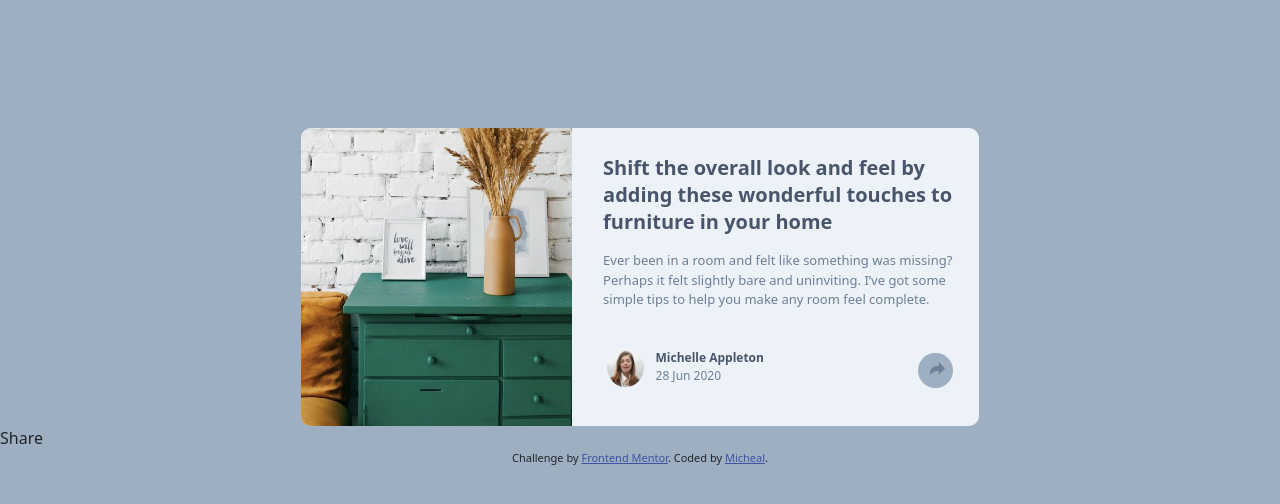
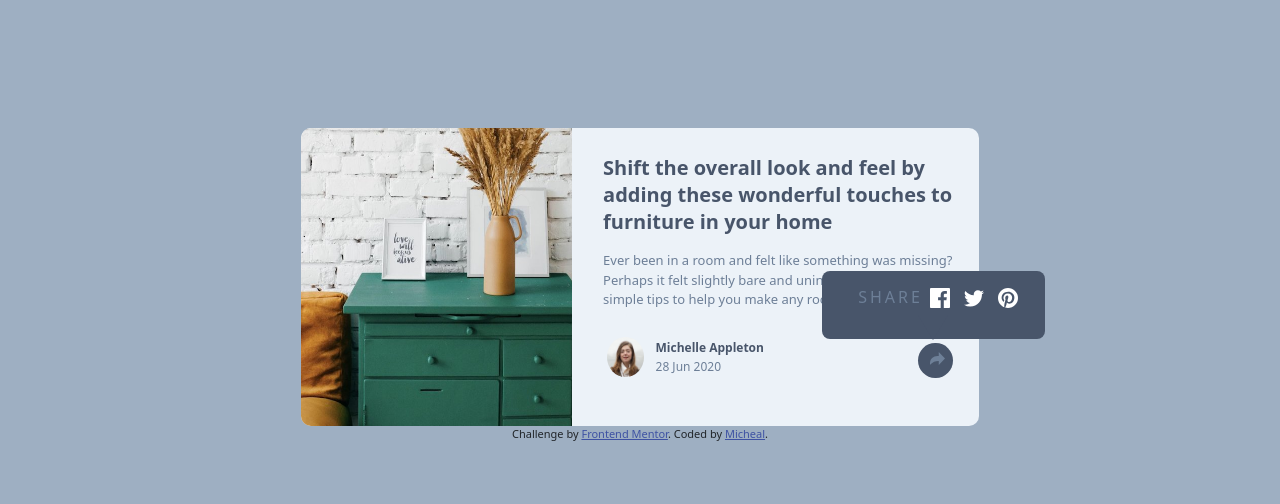
Before and after one commit to alphastand27/article-preview-component-master, a plain HTML site: page index.html in a window 1280 px wide. Both pictures are taken after a click on the button 935 px from the left and 370 px from the top of the page. Drawn offline with nearby package versions, Linux system fonts and the light colour scheme.

Commit message:
js build

```diff
--- a/index.html
+++ b/index.html
@@ -32,18 +32,25 @@
           <h2 id="name" class="row">Michelle Appleton</h2>
           <p id="date" class="row">28 Jun 2020</p>
         </section>
-        <button class="col" type="button"><img id="icon-share" src="images/icon-share.svg" alt="a share icon"></button>
+        <button id="button" class="col" type="button"><img id="icon-share" src="images/icon-share.svg" alt="a share icon"></button>
+        <section id="share-link">
+          <p id="share">SHARE</p>
+          <div id="icon">
+            <a href="#l"><img src="images/icon-facebook.svg" alt="facebook icon"></a>
+            <a href="#l"><img src="images/icon-twitter.svg" alt="twitter icon"></a>
+            <a href="#l"><img src="images/icon-pinterest.svg" alt="pinterest icon"></a>
+          </div>
+          <button id="button2" class="col" type="button"><img id="icon-share" src="images/icon-share.svg" alt="a share icon"></button>
+          <div id="triangle"></div>
+        </section>
       </section>
-    </div>
+    </section>
   </main>
-
-  Share
-
   <footer class="attribution">
     Challenge by <a href="https://www.frontendmentor.io?ref=challenge" target="_blank">Frontend Mentor</a>.
     Coded by <a href="https://www.frontendmentor.io/profile/alphastand27" target="_blank">Micheal</a>.
   </footer>
   <script src="index.js"></script>
-  <!--<script src="https://cdn.jsdelivr.net/npm/bootstrap@5.3.3/dist/js/bootstrap.bundle.min.js" integrity="sha384-YvpcrYf0tY3lHB60NNkmXc5s9fDVZLESaAA55NDzOxhy9GkcIdslK1eN7N6jIeHz" crossorigin="anonymous"></script>-->
+  <script src="https://cdn.jsdelivr.net/npm/bootstrap@5.3.3/dist/js/bootstrap.bundle.min.js" integrity="sha384-YvpcrYf0tY3lHB60NNkmXc5s9fDVZLESaAA55NDzOxhy9GkcIdslK1eN7N6jIeHz" crossorigin="anonymous"></script>
 </body>
 </html>
--- a/index.js
+++ b/index.js
@@ -0,0 +1,21 @@
+const link = document.getElementById('share-link');
+const button = document.getElementById("button");
+const button2 = document.getElementById("button2");
+let displayState = false;
+link.style = 'display: none';
+
+
+const linkDisplay = () => {
+    if (displayState === false) {
+        link.style = 'display: grid';
+        button.style = 'background-color: hsl(217, 19%, 35%)';
+        return displayState = true;
+    } else {
+        link.style = 'display: none';
+        button.style = 'background-color: hsl(212, 23%, 69%)';
+        return displayState = false;
+    }
+};
+
+button.addEventListener('click', linkDisplay);
+button2.addEventListener('click', linkDisplay);
--- a/style.scss
+++ b/style.scss
@@ -1,3 +1,5 @@
+@import url('https://fonts.googleapis.com/css2?family=Manrope:wght@200..800&display=swap');
+
 $Very-Dark-Grayish-Blue: hsl(217, 19%, 35%);
 $Desaturated-Dark-Blue: hsl(214, 17%, 51%);
 $Grayish-Blue: hsl(212, 23%, 69%);
@@ -6,9 +8,11 @@ $Light-Grayish-Blue: hsl(210, 46%, 95%);
 body {
     font-size: 13px;
     background-color: $Grayish-Blue !important;
+    font-family: "Manrope", sans-serif;
 
     #component {
         position: relative;
+        z-index: 0;
         max-width: 375px;
         background-color: $Light-Grayish-Blue;
         margin-top: 10%;
@@ -102,6 +106,48 @@ body {
         }
     }
 
+    #share-link {
+        position: relative;
+        z-index: 2;
+        display: grid;
+        grid-template-columns: 40% 30% 30%;
+        align-items: center;
+        width: 100%;
+        height: 8vh;
+        border-radius: 0 0 10px 10px;
+        background-color: $Very-Dark-Grayish-Blue;
+        margin-top: -17.5%;
+        margin-bottom: 10%;
+
+        #share {
+            color: $Desaturated-Dark-Blue;
+            font-weight: 500;
+            letter-spacing: 5px;
+            margin: 16% auto auto 22%;
+        }
+
+        #icon {
+            display: grid;
+            grid-template-columns: auto auto auto;
+            margin-left: -18%;
+        }
+
+        #button2 {
+            border: none;
+            border-radius: 50%;
+            background-color: $Grayish-Blue;
+            min-width: 33px;
+            height: 33px;
+            padding-bottom: 5%;
+            padding-left: 5%;
+            margin: -8% 0 0 49% !important;
+        }
+
+        #triangle {
+            display: none;
+        }
+    }
+
     .attribution {
         font-size: 11px;
         text-align: center;
@@ -151,7 +197,7 @@ body {
             }
 
             #profile {
-                margin-top: 8%;
+                margin-top: 7% !important;
                 width: 124% !important;
                 height: 10vh !important;
                 margin-left: -13% !important;
@@ -186,4 +232,38 @@ body {
             }
         }
     }
+
+    #share-link {
+        grid-template-columns: 60% 40% !important;
+        max-width: 55% !important;
+        height: 8.5vh !important;
+        border-radius: 8px !important;
+        margin-left: 61.8% !important;
+        margin-top: -32.5% !important;
+        margin-bottom: 10% !important;
+
+        #share {
+            letter-spacing: 3px !important;
+            margin: 12% auto auto 20% !important;
+        }
+
+        #icon {
+            margin-bottom: -16% !important;
+            margin-left: -30% !important;
+        }
+
+        #button2 {
+            display: none !important;
+        }
+
+        #triangle {
+            display: block !important;
+            width: 0;
+            height: 0;
+            border-left: 15px solid transparent;
+            border-right: 15px solid transparent;
+            border-top: 25px solid $Very-Dark-Grayish-Blue;
+            margin: 5% auto auto 70%;
+        }
+    }
 }
```
Also changed, not shown: screenshots/Screen Shot 2024-10-08 at 22.05.00.png (added), screenshots/Screen Shot 2024-10-08 at 22.05.07.png (added), screenshots/Screenshot from 2024-10-08 22-04-32.png (added), screenshots/Screenshot from 2024-10-08 22-04-42.png (added), style.css, 2 other files.
